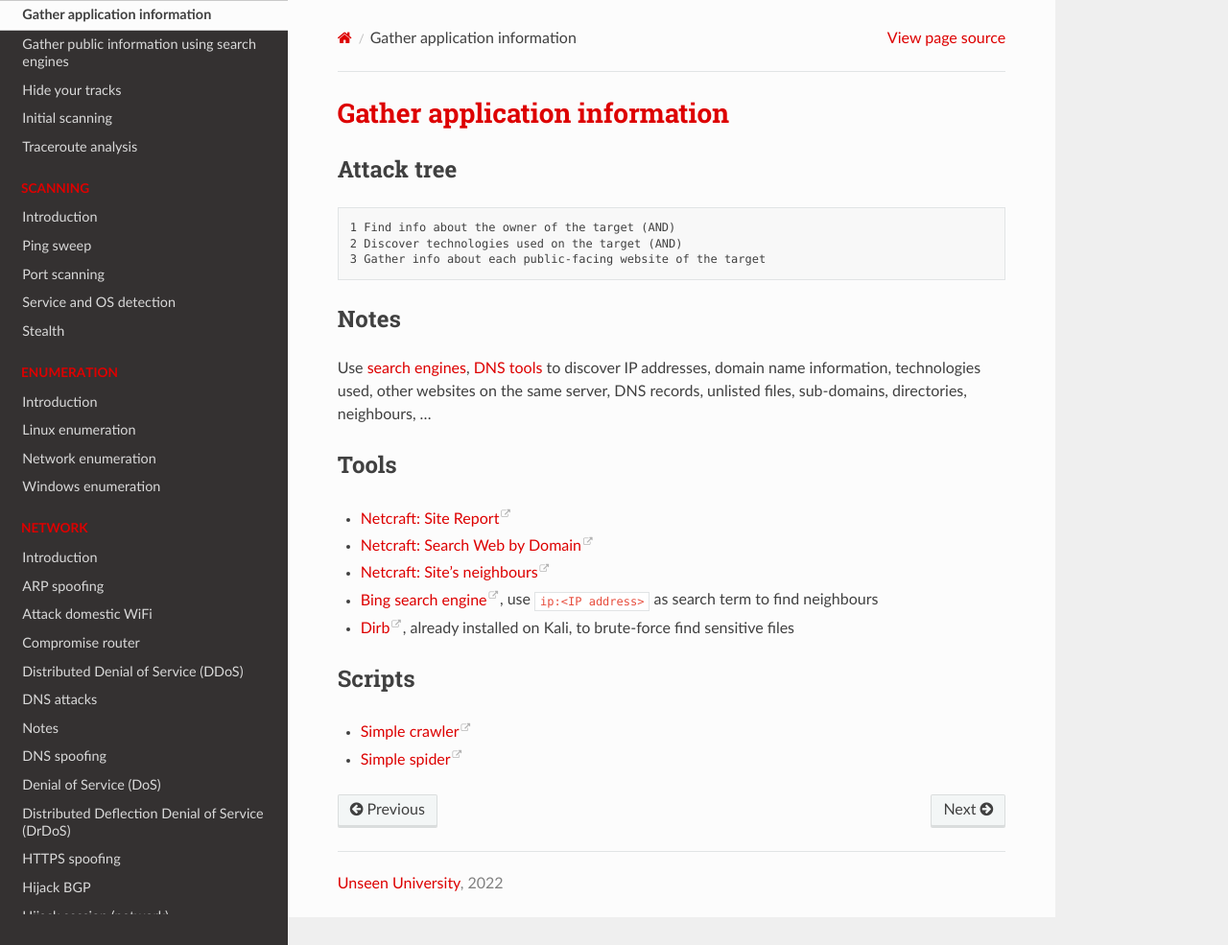
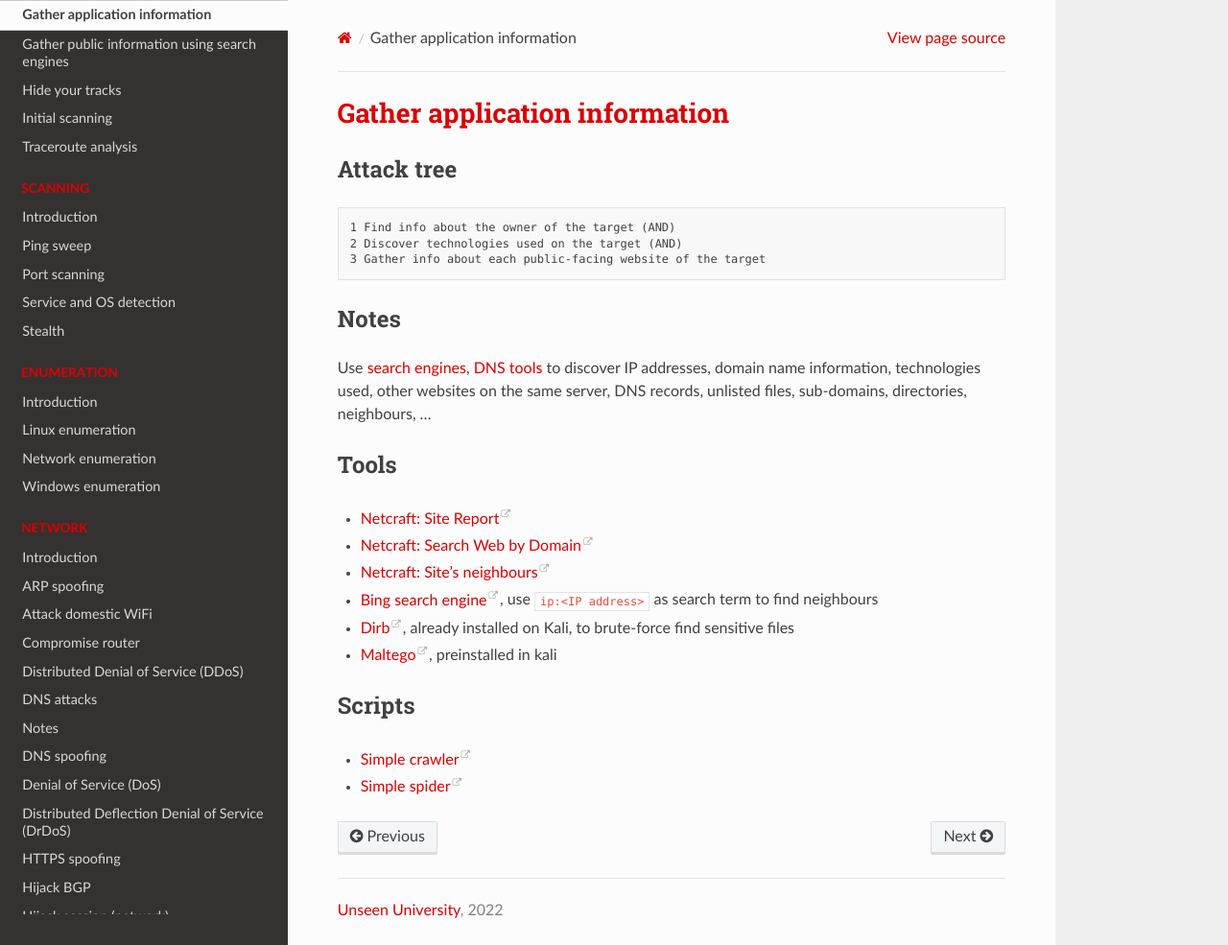
Before and after one commit to tymyrddin/red-basic, a Sphinx documentation site: the page built from source/docs/reconnaissance/Gather-app-information.md, in a window 1280 px wide and 985 px high. Shown: the whole window at 96% size. Built offline with Sphinx 7.4.7 and the Read the Docs theme 2.0.0, drawn with Linux system fonts in a browser that asks for light colours.

Commit message:
Added link to maltego

```diff
--- a/source/docs/reconnaissance/Gather-app-information.md
+++ b/source/docs/reconnaissance/Gather-app-information.md
@@ -21,7 +21,7 @@
 * [Netcraft: Site's neighbours](https://sitereport.netcraft.com/netblock)
 * [Bing search engine](https://www.bing.com/), use `ip:<IP address>` as search term to find neighbours
 * [Dirb](https://www.kali.org/tools/dirb/), already installed on Kali, to brute-force find sensitive files
-
+* [Maltego](https://www.maltego.com), preinstalled in kali
 
 ## Scripts
 
```
